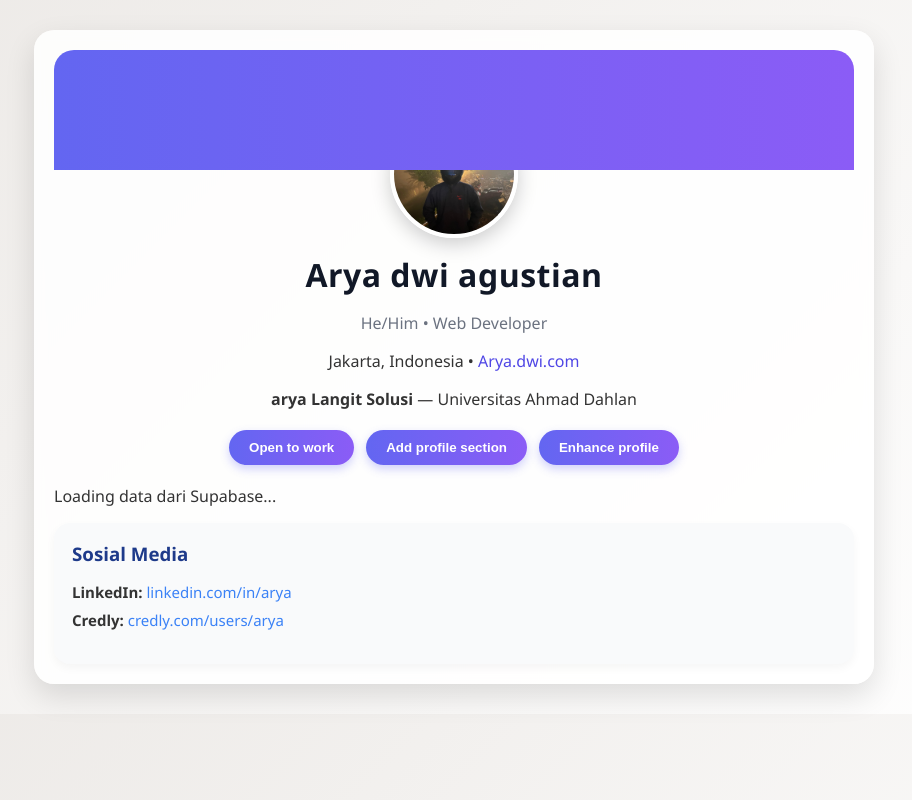
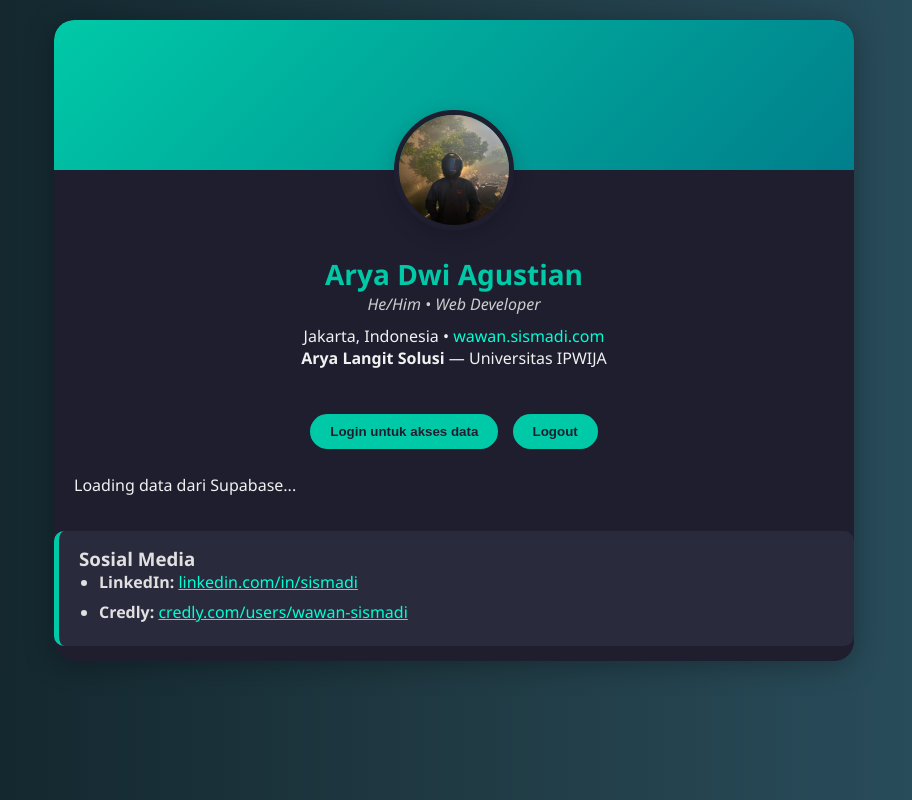
Before and after one commit to Aryadwi30/pbo, a plain HTML site: page index.html in a window 1280 px wide. Shown: the whole page, without its empty margins (186-1098 px from the left). Drawn offline with Linux system fonts and the light colour scheme; a script that the page names is missing.

Commit message:
Update index.html

```diff
--- a/index.html
+++ b/index.html
@@ -3,31 +3,34 @@
 <head>
   <meta charset="UTF-8" />
   <meta name="viewport" content="width=device-width, initial-scale=1.0"/>
-  <title>Arya dwi agustian</title>
+  <title>Arya Dwi Agustian</title>
   <style>
+    * {
+      box-sizing: border-box;
+      margin: 0;
+      padding: 0;
+    }
+
     body {
       font-family: 'Segoe UI', Tahoma, Geneva, Verdana, sans-serif;
-      background: linear-gradient(135deg, #ece9e6, #ffffff);
-      margin: 0;
-      padding: 0;
-      color: #333;
+      background: linear-gradient(to right, #0f2027, #203a43, #2c5364);
+      color: #f1f1f1;
+      padding: 20px;
     }
 
     .container {
       max-width: 800px;
-      margin: 30px auto;
-      padding: 20px;
-      background: #ffffffdd;
-      backdrop-filter: blur(6px);
+      margin: auto;
+      background: #1e1e2f;
       border-radius: 20px;
-      box-shadow: 0 12px 30px rgba(0, 0, 0, 0.12);
+      box-shadow: 0 4px 30px rgba(0, 0, 0, 0.3);
+      overflow: hidden;
     }
 
     .header-bg {
-      background: linear-gradient(to right, #6366f1, #8b5cf6);
-      height: 120px;
+      height: 150px;
+      background: linear-gradient(135deg, #00c9a7, #007f8c);
       border-radius: 20px 20px 0 0;
-      position: relative;
     }
 
     .profile-photo-wrapper {
@@ -39,39 +42,30 @@
       width: 120px;
       height: 120px;
       border-radius: 50%;
-      border: 4px solid white;
+      border: 5px solid #1e1e2f;
       object-fit: cover;
       box-shadow: 0 6px 20px rgba(0, 0, 0, 0.2);
-      transition: transform 0.3s ease;
-    }
-
-    .profile-photo:hover {
-      transform: scale(1.05);
     }
 
     .header-text {
       text-align: center;
-      margin-top: 10px;
+      padding: 20px;
     }
 
     .header-text h1 {
-      font-size: 32px;
-      margin: 10px 0 5px;
-      color: #111827;
-      letter-spacing: 0.5px;
+      font-size: 28px;
+      color: #00c9a7;
     }
 
-    .header-text .subtitle {
-      color: #6b7280;
-      font-weight: 500;
-      font-size: 16px;
-      margin-bottom: 5px;
+    .subtitle {
+      color: #ccc;
+      font-style: italic;
+      margin-bottom: 10px;
     }
 
     .header-text a {
-      color: #4f46e5;
+      color: #00ffd5;
       text-decoration: none;
-      font-weight: 500;
     }
 
     .header-text a:hover {
@@ -79,84 +73,65 @@
     }
 
     .action-buttons {
-      display: flex;
-      justify-content: center;
-      gap: 12px;
-      margin: 20px 0;
-      flex-wrap: wrap;
+      text-align: center;
+      padding: 20px;
     }
 
     .action-buttons button {
-      background: linear-gradient(to right, #6366f1, #8b5cf6);
-      color: white;
+      margin: 5px;
+      padding: 10px 20px;
+      background: #00c9a7;
+      color: #1e1e2f;
       border: none;
-      padding: 10px 20px;
-      border-radius: 9999px;
+      border-radius: 30px;
       cursor: pointer;
-      font-weight: 600;
-      transition: all 0.3s ease-in-out;
-      box-shadow: 0 4px 10px rgba(99, 102, 241, 0.3);
+      font-weight: bold;
+      transition: background 0.3s ease, transform 0.2s ease;
     }
 
     .action-buttons button:hover {
-      background: linear-gradient(to right, #4338ca, #6d28d9);
-      transform: translateY(-2px);
+      background: #00ffd5;
+      transform: scale(1.05);
+    }
+
+    #content {
+      padding: 0 20px 20px;
     }
 
     .content-card {
-      background: #f9fafb;
-      padding: 18px;
-      margin-top: 16px;
-      border-radius: 16px;
-      box-shadow: 0 4px 10px rgba(0, 0, 0, 0.04);
-      transition: box-shadow 0.3s ease;
+      background: #2a2a3d;
+      border-left: 5px solid #00c9a7;
+      padding: 15px 20px;
+      border-radius: 10px;
+      margin: 15px 0;
+      color: #e0e0e0;
     }
 
-    .content-card:hover {
-      box-shadow: 0 6px 18px rgba(0, 0, 0, 0.08);
+    .content-card h2 {
+      margin-bottom: 10px;
+      color: #00ffd5;
     }
 
-    .content-card h2,
-    .content-card h3 {
-      margin: 0 0 10px;
-      color: #1e3a8a;
+    ul {
+      padding-left: 20px;
     }
 
-    .content-card p {
-      margin: 0;
-      line-height: 1.8;
-      font-size: 15px;
-      color: #374151;
+    li {
+      margin-bottom: 8px;
     }
 
-    .content-card ul {
-      list-style-type: none;
-      padding: 0;
-    }
-
-    .content-card li {
-      margin: 8px 0;
-      font-size: 15px;
-    }
-
-    .content-card a {
-      color: #3b82f6;
-      text-decoration: none;
-      font-weight: 500;
-    }
-
-    .content-card a:hover {
-      text-decoration: underline;
+    a {
+      color: #00ffd5;
     }
 
     .error {
-      color: red;
+      color: #ff4c4c;
       text-align: center;
       font-weight: bold;
     }
 
     .no-data {
-      color: #6b7280;
+      color: #aaa;
       text-align: center;
       font-style: italic;
     }
@@ -171,32 +146,29 @@
     </div>
 
     <div class="header-text">
-      <h1>Arya dwi agustian</h1>
+      <h1>Arya Dwi Agustian</h1>
       <p class="subtitle">He/Him • Web Developer</p>
       <p>Jakarta, Indonesia •
-        <a href="https://wawan.sismadi.com" target="_blank">Arya.dwi.com</a>
+        <a href="https://wawan.sismadi.com" target="_blank">wawan.sismadi.com</a>
       </p>
-      <p><strong>arya Langit Solusi</strong> — Universitas Ahmad Dahlan</p>
+      <p><strong>Arya Langit Solusi</strong> — Universitas IPWIJA</p>
     </div>
 
     <div class="action-buttons">
-      <button>Open to work</button>
-      <button>Add profile section</button>
-      <button>Enhance profile</button>
+      <button id="loginBtn">Login untuk akses data</button>
+      <button id="logoutBtn">Logout</button>
     </div>
 
-    <div id="content">
-      <p>Loading data dari Supabase...</p>
-    </div>
+    <div id="content"><p>Loading data dari Supabase...</p></div>
 
     <div class="content-card">
       <h3>Sosial Media</h3>
       <ul>
         <li><strong>LinkedIn:</strong>
-          <a href="http://linkedin.com/in/arya" target="_blank">linkedin.com/in/arya</a>
+          <a href="http://linkedin.com/in/sismadi" target="_blank">linkedin.com/in/sismadi</a>
         </li>
         <li><strong>Credly:</strong>
-          <a href="https://www.credly.com/users/arya" target="_blank">credly.com/users/arya</a>
+          <a href="https://www.credly.com/users/wawan-sismadi" target="_blank">credly.com/users/wawan-sismadi</a>
         </li>
       </ul>
     </div>
@@ -211,8 +183,35 @@
     const supabase = createClient(SUPABASE_URL, SUPABASE_ANON_KEY)
     const content = document.getElementById('content')
 
+    async function login() {
+      const { data, error } = await supabase.auth.signInWithPassword({
+        email: 'Arya@example.com',
+        password: 'password123'
+      })
+
+      if (error) {
+        alert('Login gagal: ' + error.message)
+        return
+      }
+
+      loadData()
+    }
+
+    async function logout() {
+      await supabase.auth.signOut()
+      content.innerHTML = '<p>Logout berhasil.</p>'
+    }
+
     async function loadData() {
+      const { data: { user } } = await supabase.auth.getUser()
+
+      if (!user) {
+        content.innerHTML = '<p class="no-data">Silakan login untuk melihat data.</p>'
+        return
+      }
+
       const { data, error } = await supabase.from('web').select('*').order('id')
+
       if (error) {
         content.innerHTML = `<p class="error">Gagal memuat data: ${error.message}</p>`
         return
@@ -235,7 +234,13 @@
       content.innerHTML = output
     }
 
-    window.addEventListener('DOMContentLoaded', loadData)
+    document.getElementById('loginBtn').addEventListener('click', login)
+    document.getElementById('logoutBtn').addEventListener('click', logout)
+
+    window.addEventListener('DOMContentLoaded', async () => {
+      const { data: { user } } = await supabase.auth.getUser()
+      if (user) loadData()
+    })
   </script>
 </body>
 </html>
```
